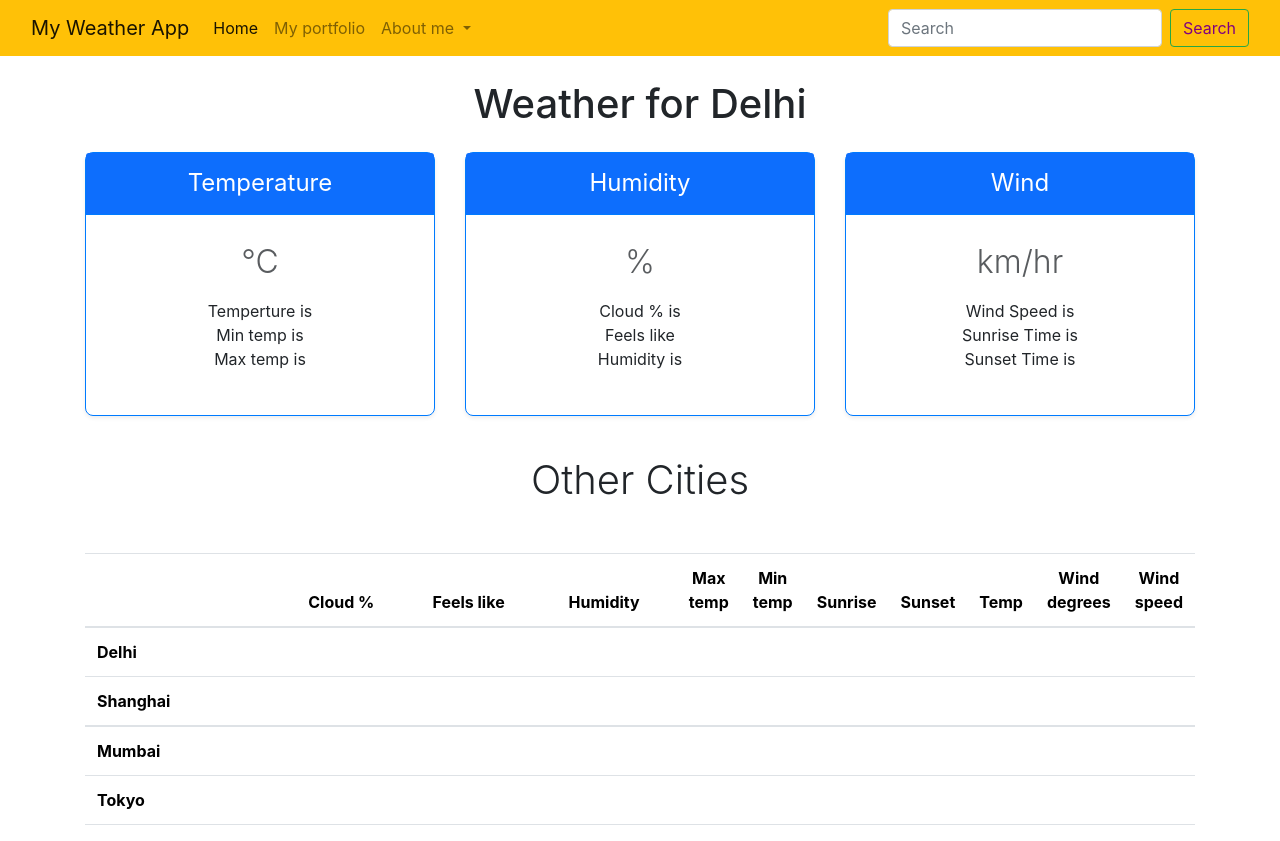
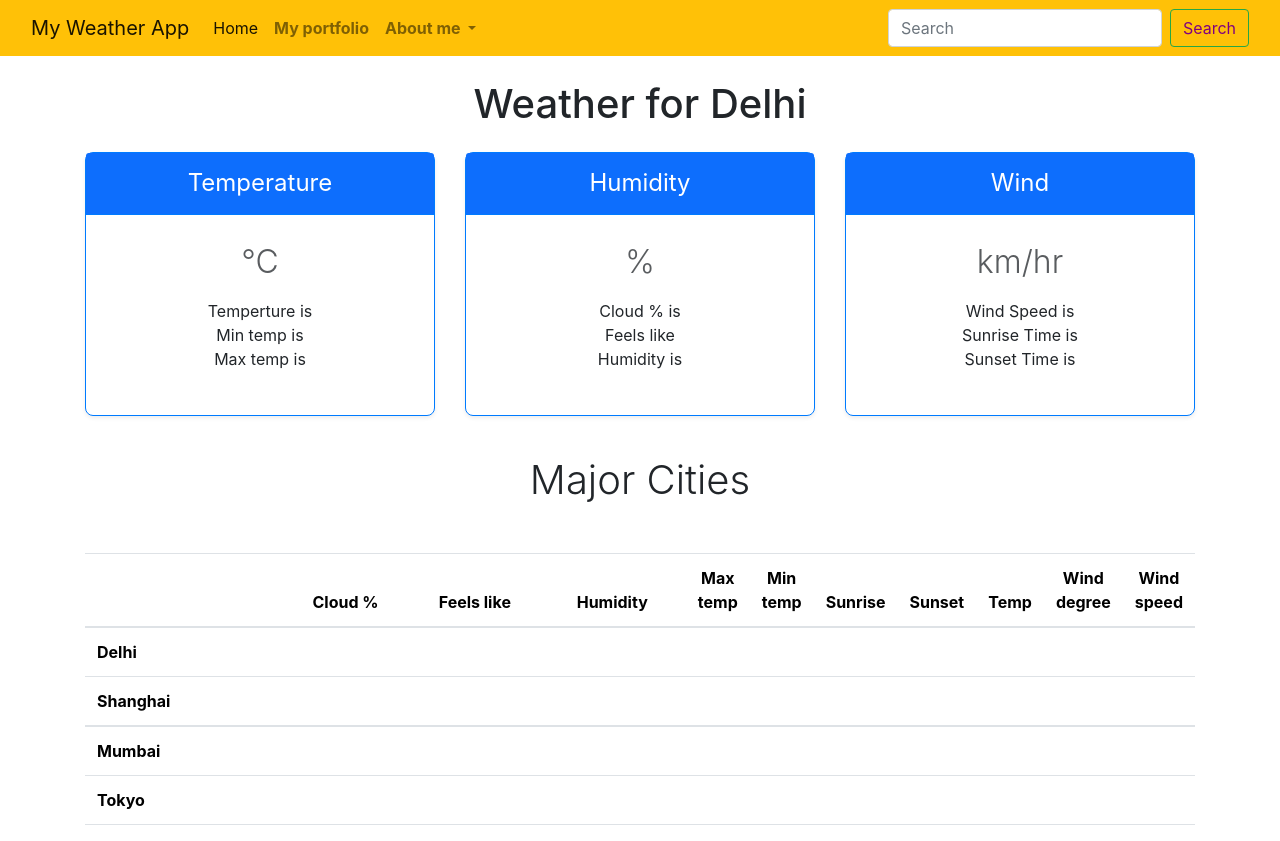
Before and after one commit to Mayankmishra110/My-Weather-App, a plain HTML site: page index.html in a window 1280 px wide. Drawn offline with nearby package versions, Linux system fonts and the light colour scheme; no server answers.

Commit message:
Update index.html

```diff
--- a/index.html
+++ b/index.html
@@ -22,10 +22,10 @@
                 <a class="nav-link active" aria-current="page" href="#">Home</a>
               </li>
               <li class="nav-item">
-                <a class="nav-link" class="font-weight-bold" href="https://mayankcseportfolio.netlify.app/">My portfolio</a>
+                <a class=" font-weight-bold nav-link" href="https://mayankcseportfolio.netlify.app/">My portfolio</a>
               </li>
               <li class="nav-item dropdown">
-                <a class="nav-link dropdown-toggle" class="font-weight-bold" href="#" role="button" data-bs-toggle="dropdown" aria-expanded="false">
+                <a class=" font-weight-bold nav-link dropdown-toggle"  href="#" role="button" data-bs-toggle="dropdown" aria-expanded="false">
                   About me
                 </a>
                 <ul class="dropdown-menu">
@@ -62,7 +62,7 @@
                       <li>Min temp is <span id="min_temp"></span></li>
                       <li>Max temp is <span id="max_temp"></span></li>
                     </ul>
-                    <!-- <button type="button" class="w-100 btn btn-lg btn-outline-primary">Sign up for free</button> -->
+
                   </div>
                 </div>
               </div>
@@ -78,7 +78,7 @@
                         <li>Feels like <span id="feels_like"></span></li>
                         <li>Humidity is <span id="humidity"></span></li>
                     </ul>
-                    <!-- <button type="button" class="w-100 btn btn-lg btn-primary">Get started</button> -->
+
                   </div>
                 </div>
               </div>
@@ -97,13 +97,13 @@
 
 
                     </ul>
-                    <!-- <button type="button" class="w-100 btn btn-lg btn-primary">Contact us</button> -->
+
                   </div>
                 </div>
               </div>
             </div>
 
-            <h2 class="display-6 text-center mb-4">Other Cities</h2>
+            <h2 class="display-6 text-center mb-4">Major Cities</h2>
 
             <div class="table-responsive">
               <table class="table text-center">
@@ -118,7 +118,7 @@
                     <th style="width: 22%;">Sunrise</th>
                     <th style="width: 22%;">Sunset</th>
                     <th style="width: 22%;">Temp</th>
-                    <th style="width: 22%;">Wind degrees</th>
+                    <th style="width: 22%;">Wind degree</th>
                     <th style="width: 22%;">Wind speed</th>
                   </tr>
                 </thead>
```
